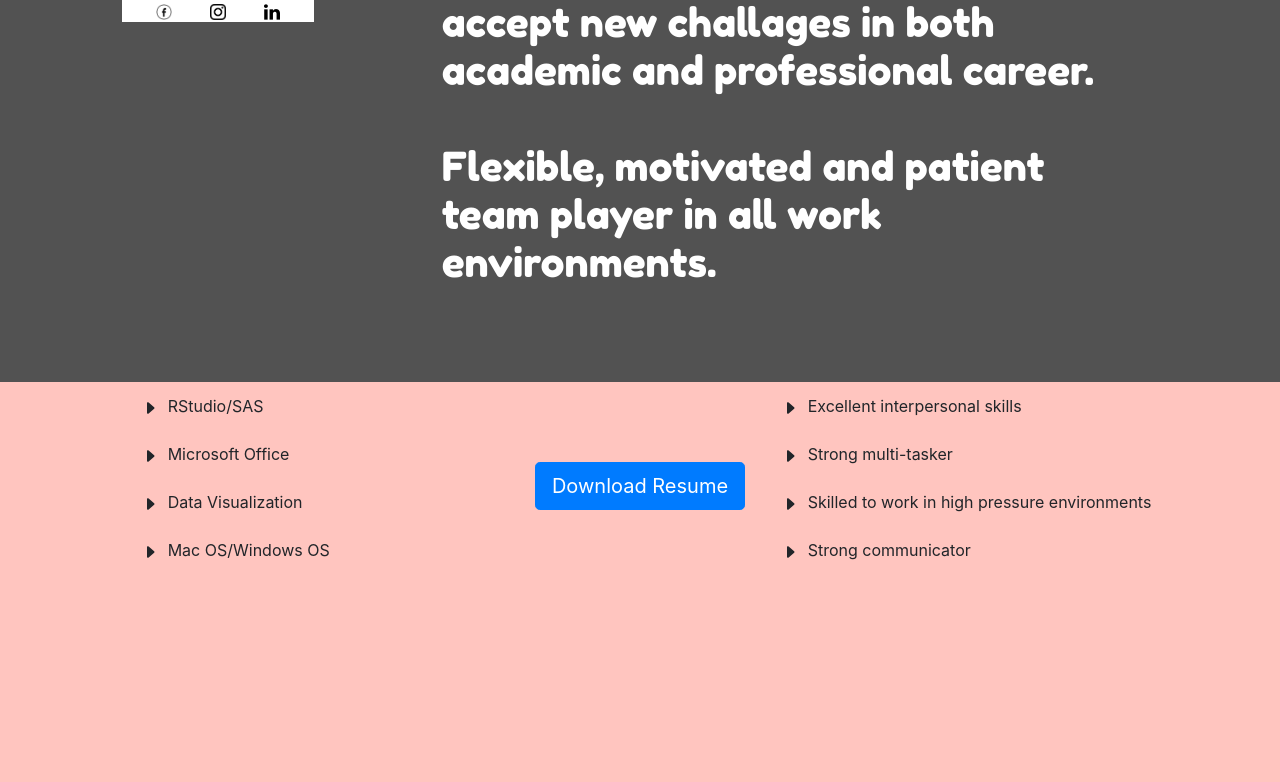
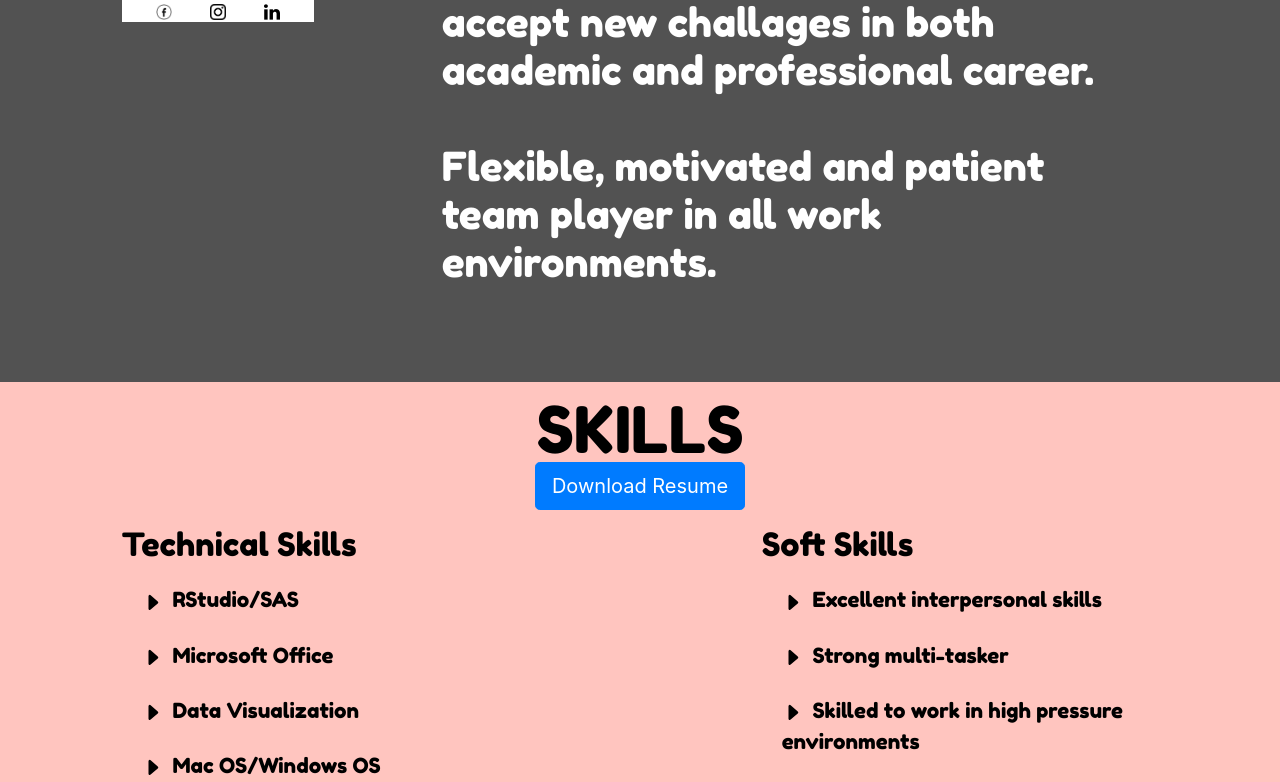
Before and after one commit to QuocViNguyen/VyTranWebsite, a React (Create React App) app: page / in a window 1280 px wide. Shown: the part 1218-2000 px from the top of the page. Built offline with nearby package versions, Linux system fonts and the light colour scheme.

Commit message:
Skill Page finished.
Changed to Css Module for specific target .jsx files

```diff
--- a/src/components/pages/AboutPage.js
+++ b/src/components/pages/AboutPage.js
@@ -1,6 +1,5 @@
 import React from 'react';
 import { Component } from 'react';
-import './AboutPage.css';
 import Container from 'react-bootstrap/Container';
 import Row from 'react-bootstrap/Row';
 import Col from 'react-bootstrap/Col';
@@ -10,6 +9,7 @@ import {ProfilePic} from '../AboutPageProfilePic.style';
 import {AboutIntro} from '../AboutPageIntro.style';
 import * as Util from '../Ultility.style';
 import Resume from '../../assets/resume.pdf';
+import styles from './AboutPage.module.css';
 
 class AboutPage extends Component {
     constructor(props) {
@@ -19,9 +19,9 @@ class AboutPage extends Component {
 
     render() {
         return (
-            <div className="AboutPage">
+            <div className={styles.AboutPage}>
                 <Container fluid>
-                <Col className="Title">ABOUT ME</Col>
+                <Col className={styles.Title}>ABOUT ME</Col>
                 <Row>
                     <Col sm={{ span:2 , offset: 1}}>
                         <ProfilePic/>
--- a/src/components/pages/SkillPage.css
+++ /dev/null
@@ -1,5 +0,0 @@
-.SkillPage {
-    width: 100vw;
-    height: 50vh;
-    background-color: #FFC5BF;
-}
--- a/src/components/pages/SkillPage.js
+++ b/src/components/pages/SkillPage.js
@@ -1,11 +1,13 @@
 import React from 'react';
 import { Component } from 'react';
-import './SkillPage.css';
+import styles from './SkillPage.module.css';
 import ListGroup from 'react-bootstrap/ListGroup';
 import Container from 'react-bootstrap/Container';
 import Row from 'react-bootstrap/Row';
 import Col from 'react-bootstrap/Col';
-import { CaretRightFill } from 'react-bootstrap-icons';
+import { CaretRightFill, Fonts } from 'react-bootstrap-icons';
+import { Spacer } from '../Ultility.style';
+
 
 class SkillPage extends Component {
     constructor(props) {
@@ -22,28 +24,43 @@ class SkillPage extends Component {
     }
 
     ligr_styling = {
-        textAlign: 'left'
+        textAlign: 'left',
+        fontFamily: 'FredokaOne',
+        src: 'url(/src/fonts/FredokaOne-Regular.ttf)',
+        color: 'black',
+        fontSize: '1.3rem',
     }
 
     bullet_styling = {
         marginRight: '10px'
     }
 
+    sub_styling = {
+        textAlign: 'left',
+        fontFamily: 'FredokaOne',
+        src: 'url(/src/fonts/FredokaOne-Regular.ttf)',
+        color: 'black',
+        fontSize: '2rem'
+    }
+
     render() {
         return (
-            <div className="SkillPage">
+            <div className={styles.SkillPage}>
                 <Container fluid>
+                <Col className={styles.Title}>SKILLS</Col>
+                <Spacer height="3rem"/>
                 <Row>
                     <Col sm={{ span:5 , offset: 1}}>
-
+                        <h2 style={this.sub_styling }>Technical Skills</h2>
                         <ListGroup style={this.ligr_styling}>
                             {this.state.TechSkills.map (TechSkillFnc => (
                                 <ListGroup.Item style={this.li_styling}><CaretRightFill style={this.bullet_styling}/>{TechSkillFnc}</ListGroup.Item>
                             ))}
                         </ListGroup>
+                    </Col>
 
-                    </Col>
                     <Col sm={{ span:5 , offset: 1}}>
+                    <h2 style={this.sub_styling }>Soft Skills</h2>
                         <ListGroup style={this.ligr_styling}>
                                 {this.state.SoftSkills.map (SoftSkillFnc => (
                                     <ListGroup.Item style={this.li_styling}><CaretRightFill style={this.bullet_styling}/>{SoftSkillFnc}</ListGroup.Item>
--- /dev/null
+++ b/src/components/pages/SkillPage.module.css
@@ -0,0 +1,20 @@
+.SkillPage {
+    width: 100vw;
+    height: 50vh;
+    background-color: #FFC5BF;
+}
+
+@font-face {
+    font-family: 'FredokaOne';
+    src: url(/src/fonts/FredokaOne-Regular.ttf) format('truetype');
+  }
+
+.Title {
+    display:flex;
+    flex-direction: column;
+    align-items:center;
+    font-size: 4rem;
+    text-align: center;
+    font-family: FredokaOne;
+    color: rgb(0, 0, 0);
+}
```
Also changed, not shown: src/components/pages/AboutPage.module.css (renamed from src/components/pages/AboutPage.css).
